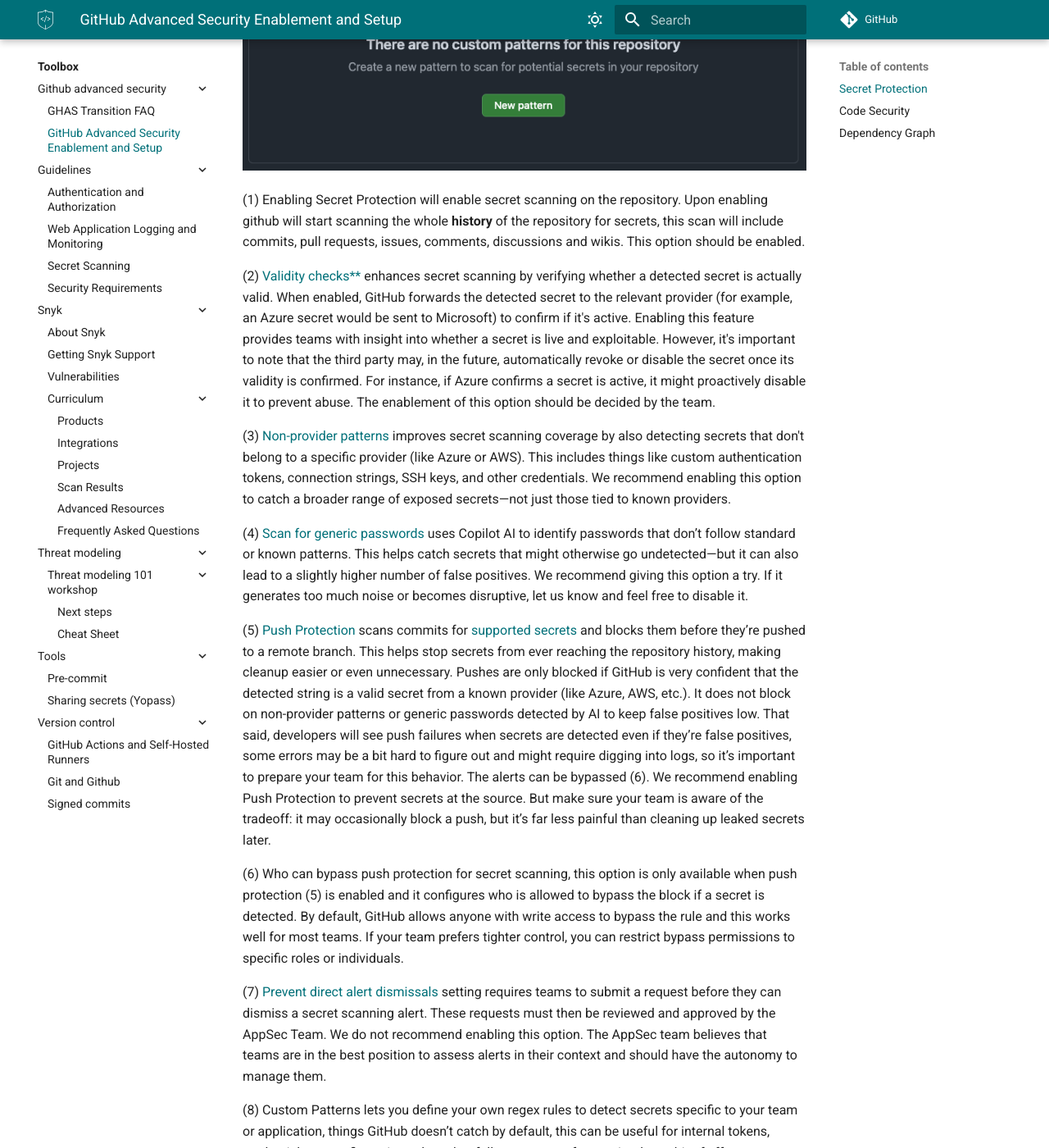
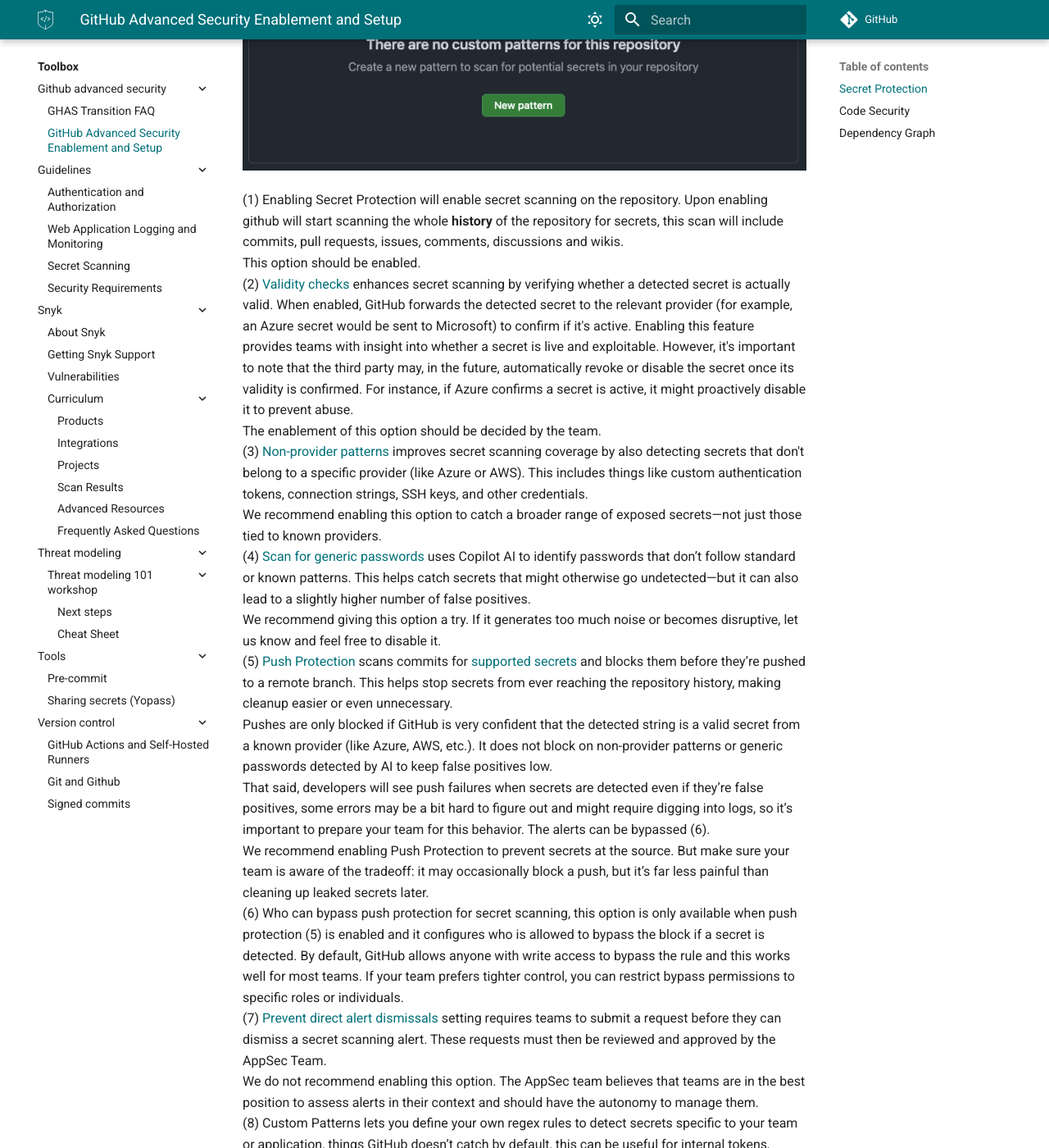
Before and after one commit to equinor/appsec, an MkDocs documentation site: the page built from docs/toolbox/github-advanced-security/setup.md, in a window 1280 px wide and 1400 px high, scrolled down 2560 px. Shown: the whole window at 82% size. Built offline with MkDocs 1.6.1 and Material for MkDocs 9.7.7, drawn with Linux system fonts in a browser that asks for light colours; some web fonts are replaced; comment, search, counter and statistics services are not loaded; some of the changed text lies outside the part shown.

Commit message:
add line breaks

```diff
--- a/docs/toolbox/github-advanced-security/setup.md
+++ b/docs/toolbox/github-advanced-security/setup.md
@@ -40,60 +40,60 @@
 
 ![Secret Protection Options](<Screenshot 2025-06-12 at 14.28.28.png>)
 
-(1) Enabling Secret Protection will enable secret scanning on the repository. Upon enabling github will start scanning the whole **history** of the repository for secrets, this scan will include commits, pull requests, issues, comments, discussions and wikis.
+(1) Enabling Secret Protection will enable secret scanning on the repository. Upon enabling github will start scanning the whole **history** of the repository for secrets, this scan will include commits, pull requests, issues, comments, discussions and wikis. <br/>
 This option should be enabled.
-
-(2) [Validity checks**](https://docs.github.com/en/enterprise-cloud@latest/code-security/secret-scanning/introduction/supported-secret-scanning-patterns#supported-secrets) enhances secret scanning by verifying whether a detected secret is actually valid. When enabled, GitHub forwards the detected secret to the relevant provider (for example, an Azure secret would be sent to Microsoft) to confirm if it's active. Enabling this feature provides teams with insight into whether a secret is live and exploitable. However, it's important to note that the third party may, in the future, automatically revoke or disable the secret once its validity is confirmed. For instance, if Azure confirms a secret is active, it might proactively disable it to prevent abuse.
+<br/>
+(2) [Validity checks](https://docs.github.com/en/enterprise-cloud@latest/code-security/secret-scanning/introduction/supported-secret-scanning-patterns#supported-secrets) enhances secret scanning by verifying whether a detected secret is actually valid. When enabled, GitHub forwards the detected secret to the relevant provider (for example, an Azure secret would be sent to Microsoft) to confirm if it's active. Enabling this feature provides teams with insight into whether a secret is live and exploitable. However, it's important to note that the third party may, in the future, automatically revoke or disable the secret once its validity is confirmed. For instance, if Azure confirms a secret is active, it might proactively disable it to prevent abuse. <br/>
 The enablement of this option should be decided by the team.
-
-(3) [Non-provider patterns](https://docs.github.com/en/enterprise-cloud@latest/code-security/secret-scanning/introduction/supported-secret-scanning-patterns#non-provider-patterns) improves secret scanning coverage by also detecting secrets that don't belong to a specific provider (like Azure or AWS). This includes things like custom authentication tokens, connection strings, SSH keys, and other credentials.
+<br/>
+(3) [Non-provider patterns](https://docs.github.com/en/enterprise-cloud@latest/code-security/secret-scanning/introduction/supported-secret-scanning-patterns#non-provider-patterns) improves secret scanning coverage by also detecting secrets that don't belong to a specific provider (like Azure or AWS). This includes things like custom authentication tokens, connection strings, SSH keys, and other credentials. <br/>
 We recommend enabling this option to catch a broader range of exposed secrets—not just those tied to known providers.
-
-(4) [Scan for generic passwords](https://docs.github.com/en/enterprise-cloud@latest/code-security/secret-scanning/copilot-secret-scanning/responsible-ai-generic-secrets) uses Copilot AI to identify passwords that don’t follow standard or known patterns. This helps catch secrets that might otherwise go undetected—but it can also lead to a slightly higher number of false positives.
+<br/>
+(4) [Scan for generic passwords](https://docs.github.com/en/enterprise-cloud@latest/code-security/secret-scanning/copilot-secret-scanning/responsible-ai-generic-secrets) uses Copilot AI to identify passwords that don’t follow standard or known patterns. This helps catch secrets that might otherwise go undetected—but it can also lead to a slightly higher number of false positives. <br/>
 We recommend giving this option a try. If it generates too much noise or becomes disruptive, let us know and feel free to disable it.
-
-(5) [Push Protection](https://docs.github.com/en/code-security/secret-scanning/introduction/about-push-protection) scans commits for [supported secrets](https://docs.github.com/en/enterprise-cloud@latest/code-security/secret-scanning/introduction/supported-secret-scanning-patterns#supported-secrets) and blocks them before they’re pushed to a remote branch. This helps stop secrets from ever reaching the repository history, making cleanup easier or even unnecessary.
-Pushes are only blocked if GitHub is very confident that the detected string is a valid secret from a known provider (like Azure, AWS, etc.). It does not block on non-provider patterns or generic passwords detected by AI to keep false positives low.
-That said, developers will see push failures when secrets are detected even if they’re false positives, some errors may be a bit hard to figure out and might require digging into logs, so it’s important to prepare your team for this behavior. The alerts can be bypassed (6).
+<br/>
+(5) [Push Protection](https://docs.github.com/en/code-security/secret-scanning/introduction/about-push-protection) scans commits for [supported secrets](https://docs.github.com/en/enterprise-cloud@latest/code-security/secret-scanning/introduction/supported-secret-scanning-patterns#supported-secrets) and blocks them before they’re pushed to a remote branch. This helps stop secrets from ever reaching the repository history, making cleanup easier or even unnecessary. <br/>
+Pushes are only blocked if GitHub is very confident that the detected string is a valid secret from a known provider (like Azure, AWS, etc.). It does not block on non-provider patterns or generic passwords detected by AI to keep false positives low. <br/>
+That said, developers will see push failures when secrets are detected even if they’re false positives, some errors may be a bit hard to figure out and might require digging into logs, so it’s important to prepare your team for this behavior. The alerts can be bypassed (6). <br/>
 We recommend enabling Push Protection to prevent secrets at the source. But make sure your team is aware of the tradeoff: it may occasionally block a push, but it’s far less painful than cleaning up leaked secrets later.
-
+<br/>
 (6) Who can bypass push protection for secret scanning, this option is only available when push protection (5) is enabled and it configures who is allowed to bypass the block if a secret is detected. By default, GitHub allows anyone with write access to bypass the rule and this works well for most teams. If your team prefers tighter control, you can restrict bypass permissions to specific roles or individuals.
-
-(7) [Prevent direct alert dismissals](https://docs.github.com/en/enterprise-cloud@latest/code-security/secret-scanning/using-advanced-secret-scanning-and-push-protection-features/enabling-delegated-alert-dismissal-for-secret-scanning) setting requires teams to submit a request before they can dismiss a secret scanning alert. These requests must then be reviewed and approved by the AppSec Team.
+<br/>
+(7) [Prevent direct alert dismissals](https://docs.github.com/en/enterprise-cloud@latest/code-security/secret-scanning/using-advanced-secret-scanning-and-push-protection-features/enabling-delegated-alert-dismissal-for-secret-scanning) setting requires teams to submit a request before they can dismiss a secret scanning alert. These requests must then be reviewed and approved by the AppSec Team. <br/>
 We do not recommend enabling this option. The AppSec team believes that teams are in the best position to assess alerts in their context and should have the autonomy to manage them.
-
-(8) Custom Patterns lets you define your own regex rules to detect secrets specific to your team or application, things GitHub doesn’t catch by default, this can be useful for internal tokens, credentials, or configuration values that follow a custom format.
+<br/>
+(8) Custom Patterns lets you define your own regex rules to detect secrets specific to your team or application, things GitHub doesn’t catch by default, this can be useful for internal tokens, credentials, or configuration values that follow a custom format. <br/>
 It takes a bit of effort to set up, and we don’t expect most teams will need it. But if you think this could be useful for your setup, let us know and we will be happy to help you configure it.
 
 ## [Code Security](https://docs.github.com/en/code-security/supply-chain-security/understanding-your-software-supply-chain/about-supply-chain-security)
 
 ![Code Security Options](<Screenshot 2025-06-12 at 15.20.32.png>)
 
-(1) Code Security is GitHub’s Static Application Security Testing (SAST) tool also known as CodeQL, which runs via GitHub Actions to scan your repository for security issues in the code.
-The setup may vary depending on the language and ecosystem, some will work out of the box, while others may require configuring a workflow file in the repo. Once enabled, it continuously scans code for common vulnerabilities.
+(1) Code Security is GitHub’s Static Application Security Testing (SAST) tool also known as CodeQL, which runs via GitHub Actions to scan your repository for security issues in the code.<br/>
+The setup may vary depending on the language and ecosystem, some will work out of the box, while others may require configuring a workflow file in the repo. Once enabled, it continuously scans code for common vulnerabilities.<br/>
 Code Security should be enabled.
-
+<br/>
 (2) CodeQL Analysis must be configured for code security to work. Once enabled a GitHub action will run to scan your code automatically.
 We recommend choosing the default setup, which works well for most repositories and languages.
-
-(3) Other Tools enables you to integrate other code scanning tools.
+<br/>
+(3) Other Tools enables you to integrate other code scanning tools.<br/>
 We don't expect most teams to need this but if you think this would be useful, let us know so we can help you configure it.
-
-(4) Copilot Autofix allows Copilot to automatically generate a pull request to fix vulnerabilities identified by CodeQL. When enabled, you’ll see suggested fixes, and you can choose to let Copilot create a PR with the proposed changes.
-It’s a helpful way to quickly address straight forward issues but we always recommend to review the fix before merging.
+<br/>
+(4) Copilot Autofix allows Copilot to automatically generate a pull request to fix vulnerabilities identified by CodeQL. When enabled, you’ll see suggested fixes, and you can choose to let Copilot create a PR with the proposed changes.<br/>
+It’s a helpful way to quickly address straight forward issues but we always recommend to review the fix before merging.<br/>
 We recommend enabling this option.
-
-(5) Copilot Autofix for third-party tools, Copilot Autofix also works with third-party security tools, not just CodeQL.
+<br/>
+(5) Copilot Autofix for third-party tools, Copilot Autofix also works with third-party security tools, not just CodeQL.<br/>
 We recommend enabling this option.
-
-(6) Prevent direct alert dismissals, if enabled, any attempt to dismiss a CodeQL alert will trigger a review request that’s sent to the AppSec team. This adds unnecessary overhead and delays. We believe teams should be trusted to manage and triage their own alerts based on what makes sense in their context.
+<br/>
+(6) Prevent direct alert dismissals, if enabled, any attempt to dismiss a CodeQL alert will trigger a review request that’s sent to the AppSec team. This adds unnecessary overhead and delays. We believe teams should be trusted to manage and triage their own alerts based on what makes sense in their context.<br/>
 We do not recommend enabling this setting.
-
+<br/>
 (7) Protection rules allows you to set a check runs failure threshold to control when code scanning should block a pull request.
-You can choose the alert severity level that will cause the Code Scanning check to fail. Combined with a branch ruleset, this allows you to prevent merges to protected branches when these severity level issues are detected.
+You can choose the alert severity level that will cause the Code Scanning check to fail. Combined with a branch ruleset, this allows you to prevent merges to protected branches when these severity level issues are detected.<br/>
 The recommended set up should be good for most teams, let us know if you need help setting up a more advanced ruleset.
-
-(8) Private vulnerability reporting is only available for public repositories, it provides a standardized and secure way for the community to report security vulnerabilities directly to the maintainers of the repository.
+<br/>
+(8) Private vulnerability reporting is only available for public repositories, it provides a standardized and secure way for the community to report security vulnerabilities directly to the maintainers of the repository.<br/>
 Enablement should be a team decision, consider how you plan to respond to incoming reports if enabled.
 
 ## [Dependency Graph](https://docs.github.com/en/code-security/supply-chain-security/understanding-your-software-supply-chain/about-the-dependency-graph)
@@ -101,26 +101,26 @@
 ![Depdency graph options](<Screenshot 2025-06-12 at 17.04.57.png>)
 
 (1) Dependency Graph must be enabled to use Dependabot, this allows GitHub to upload your dependencies and scan them for known vulnerabilities
-For this to work, your repository must include a .lock or manifest file. In some ecosystems, like .NET, you may need to run a dotnet restore (more guidance on this will come) to generate the required files.
+For this to work, your repository must include a .lock or manifest file. In some ecosystems, like .NET, you may need to run a dotnet restore (more guidance on this will come) to generate the required files.<br/>
 Dependency Graph should be enabled.
-
-(2) Automatic dependency submission allows GitHub to detect and report dependencies automatically. It helps keep your Dependency Graph up to date without manual intervention.
+<br/>
+(2) Automatic dependency submission allows GitHub to detect and report dependencies automatically. It helps keep your Dependency Graph up to date without manual intervention.<br/>
 Enable with the default settings.
-
-(3) Dependabot alerts notify you when vulnerabilities are found in your dependencies. Alerts will appear in the GitHub UI under the Security Dashboard, and can also be sent by email.
-Note: Slack notifications are not available with GHAS. We recommend setting up email notifications or configuring GitHub notification rules to make sure your team stays up to date on security issues.
+<br/>
+(3) Dependabot alerts notify you when vulnerabilities are found in your dependencies. Alerts will appear in the GitHub UI under the Security Dashboard, and can also be sent by email.<br/>
+Note: Slack notifications are not available with GHAS. We recommend setting up email notifications or configuring GitHub notification rules to make sure your team stays up to date on security issues.<br/>
 We recommend enabling this option.
-
-(4) Dependabot security updates will automatically create pull requests to upgrade dependencies to safe, non-vulnerable versions.
+<br/>
+(4) Dependabot security updates will automatically create pull requests to upgrade dependencies to safe, non-vulnerable versions.<br/>
 We recommend enabling this option.
-
-(5) Grouped security updates allows Dependabot to combine multiple security updates into a single pull request. This helps reduce the number or PRs but might require moer thorough testing to ensure the combined upgrades do not break existing functionality.
+<br/>
+(5) Grouped security updates allows Dependabot to combine multiple security updates into a single pull request. This helps reduce the number or PRs but might require moer thorough testing to ensure the combined upgrades do not break existing functionality.<br/>
 The enablement of this option is up to the team.
-
-(6) Dependabot version updates allows Dependabot to open pull requests to keep your dependencies up to date, even if there are no known vulnerabilities. This helps reduce technical debt and makes it easier to stay updated to the latest versions.
+<br/>
+(6) Dependabot version updates allows Dependabot to open pull requests to keep your dependencies up to date, even if there are no known vulnerabilities. This helps reduce technical debt and makes it easier to stay updated to the latest versions.<br/>
 The enablement of this option is up to the team.
-
-(7) Dependabot on Actions runners enables Dependabot to create pull requests suggesting security and version updates for your GitHub Actions workflows.
+<br/>
+(7) Dependabot on Actions runners enables Dependabot to create pull requests suggesting security and version updates for your GitHub Actions workflows.<br/>
 The enablement of this option is up to the team.
-
+<br/>
 If you have any futher questions please reach out to us on the [#appsec](https://equinor.enterprise.slack.com/archives/CMM6FSW5V) slack.
```
